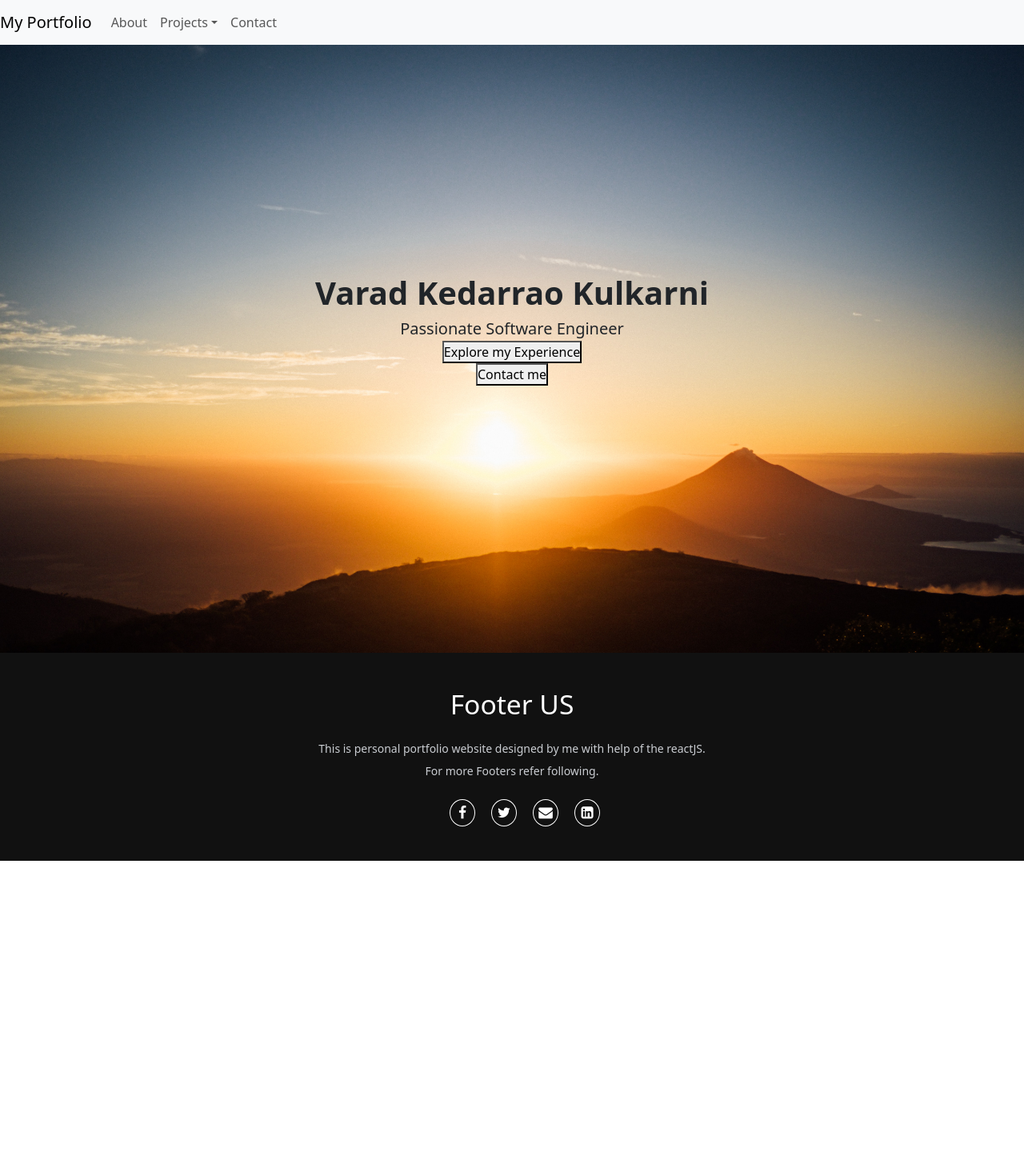
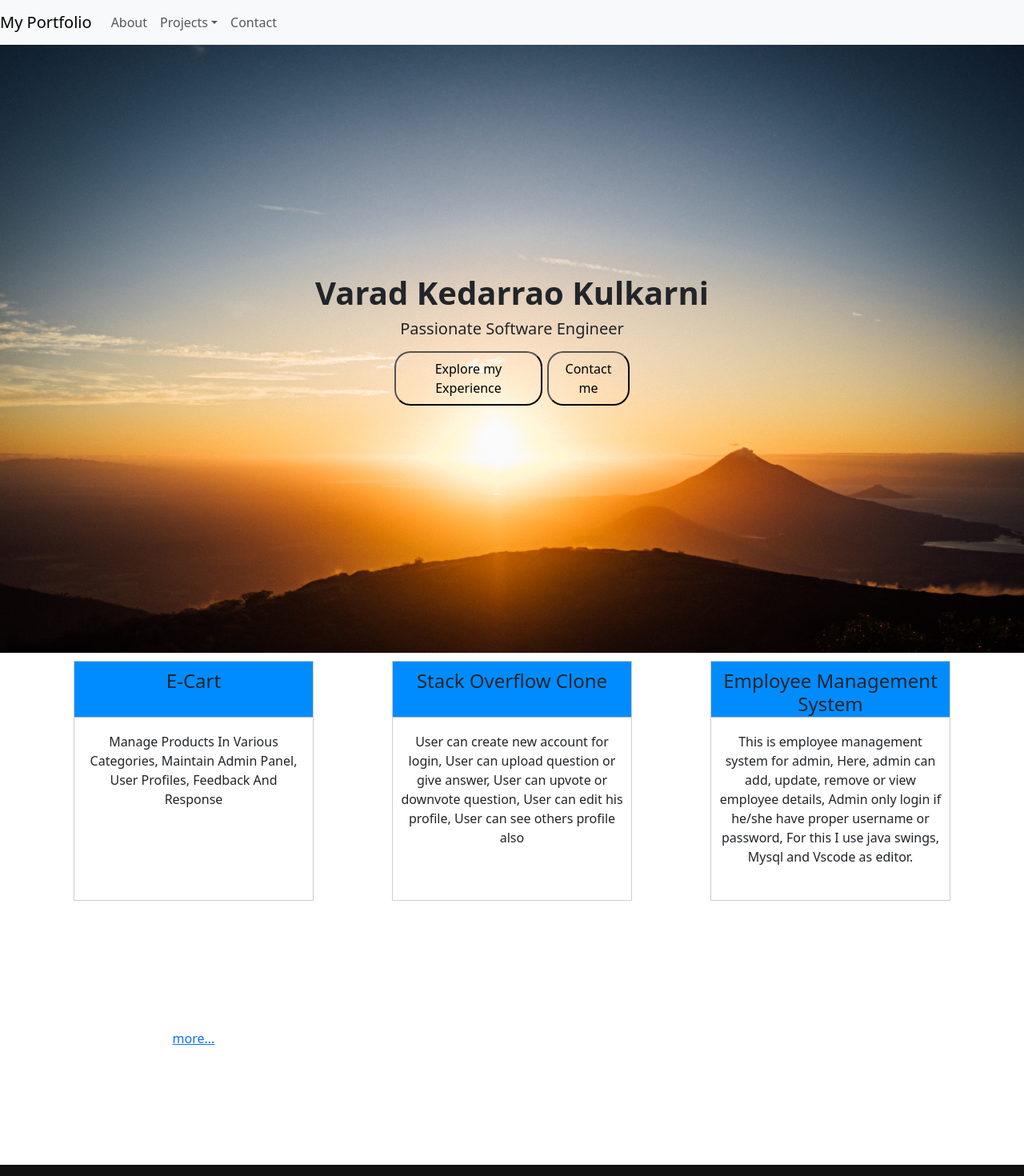
Before and after one commit to Varad-Kulkarni/my-portfolio, a React (Create React App) app in the folder client/: page / in a window 1280 px wide. Shown: the top 1470 px of the page at 80% size. Before the commit the page ends 1076 px from the top, so only its background shows below. Built offline with nearby package versions, Linux system fonts and the light colour scheme.

Commit message:
completed home partially

```diff
--- a/client/src/Pages/Home/Home.css
+++ b/client/src/Pages/Home/Home.css
@@ -10,39 +10,84 @@
     text-align: center;
     padding-top: 35vh;
 }
-.description > .name {
+
+.description>.name {
     font-weight: bold;
     font-size: 40px;
 }
-.description > .role {
+
+.description>.role {
     font-size: 20px;
 }
 
-.projects > .title {
-    font-weight: bold;
-    font-size: 27px;
-    padding-top: 9px;
-    padding-left: 9px;
+.buttons {
+    display: flex;
+    justify-content: space-between;
+    max-width: 300px;
+    margin: 0 auto;
 }
-.projects > .p4 {
+
+.button {
+    margin-top: 10px;
+    padding: 3px;
+    cursor: pointer;
+}
+
+.button>button {
+    padding: 8px;
+    background-color: transparent;
+    border-radius: 20px;
+}
+
+.button>button:hover {
+    color: white;
+    background: linear-gradient(90deg, rgba(2, 0, 36, 1) 0%, rgba(5, 86, 183, 1) 34%, rgba(0, 172, 255, 1) 100%);
+    box-shadow: 0 2px 4px rgba(0, 0, 0, 0.2);
+}
+
+.container {
+    display: flex;
+    flex-wrap: wrap;
+    justify-content: space-between;
+}
+
+.box {
+    width: 300px;
+    height: 300px;
+    margin: 10px;
+    padding-bottom: 20px;
+    border: 1px solid #ccc;
     text-align: center;
-    padding-top: 80px;
 }
-.projects > .p-content {
-    border: 1px solid black;
-    float: left;
-    height: 170px;
-    width: 350px;
-    padding: 3px;
-    margin: 3px;
+
+.box img {
+    max-width: 100%;
+    height: auto;
 }
-.projects > .p4 > button {
+@media (max-width: 768px) {
+    .box {
+        width: 100%;
+    }
+}
+
+.h4-title {
+    height: 70px;
+    border-bottom: 1px solid rgb(186, 186, 186);
+    background-color: rgb(0, 140, 255);
+    padding-top: 10px;
+}
+.p-description {
+    margin-top: 5px;
+    padding: 10px;
+}
+.link-box {
     border: none;
-    color: blue;
 }
-.projects > .p-content > .p-title {
-    font-size: 25px;
+.link-h4-title {
+    border: none;
+    background-color: white;
 }
-.projects > .p-content > .p-desc {
-    font-size: 15px;
+.link-p-description {
+    border: none;
+    margin-top: 60px;
 }
--- a/client/src/Pages/Home/Home.jsx
+++ b/client/src/Pages/Home/Home.jsx
@@ -1,8 +1,28 @@
 import React from 'react'
+import { Link } from 'react-router-dom'
 
 import './Home.css'
 
 const Home = () => {
+  const data = [
+    {
+      title: 'E-Cart',
+      description: 'Manage Products In Various Categories,\nMaintain Admin Panel,\nUser Profiles,\nFeedback And Response'
+    },
+    {
+      title: 'Stack Overflow Clone',
+      description: 'User can create new account for login,\nUser can upload question or give answer,\nUser can upvote or downvote question,\nUser can edit his profile,\nUser can see others profile also',
+    },
+    {
+      title: 'Employee Management System',
+      description: 'This is employee management system for admin,\nHere, admin can add, update, remove or view employee details,\nAdmin only login if he/she have proper username or password,\nFor this I use java swings, Mysql and Vscode as editor.',
+    },
+    {
+      title: '',
+      description: 'link',
+    },
+  ];
+
   return (
     <div className='home'>
       <div className="outer-description">
@@ -10,12 +30,26 @@ const Home = () => {
           <div className="name">Varad Kedarrao Kulkarni</div>
           <div className="role">Passionate Software Engineer</div>
           <div className="buttons">
-            <div className="experience"><button>Explore my Experience</button></div>
-            <div className="contact-me"><button>Contact me</button></div>
+            <div className="button experience"><button>Explore my Experience</button></div>
+            <div className="button contact-me"><button>Contact me</button></div>
           </div>
         </div>
       </div>
+
+      <div className="container">
+        {data.slice(0, 3).map((item, index) => (
+          <div className="box" key={index}>
+            <h4 className="h4-title">{item.title}</h4>
+            <p className="p-description">{item.description}</p>
+          </div>
+        ))}
+        <div className="box link-box">
+          <h4 className="h4-title link-h4-title"></h4>
+          <p className="p-description link-p-description"><Link to='/projects'>more...</Link></p>
+        </div>
+      </div>
     </div>
+
   )
 }
 
```
